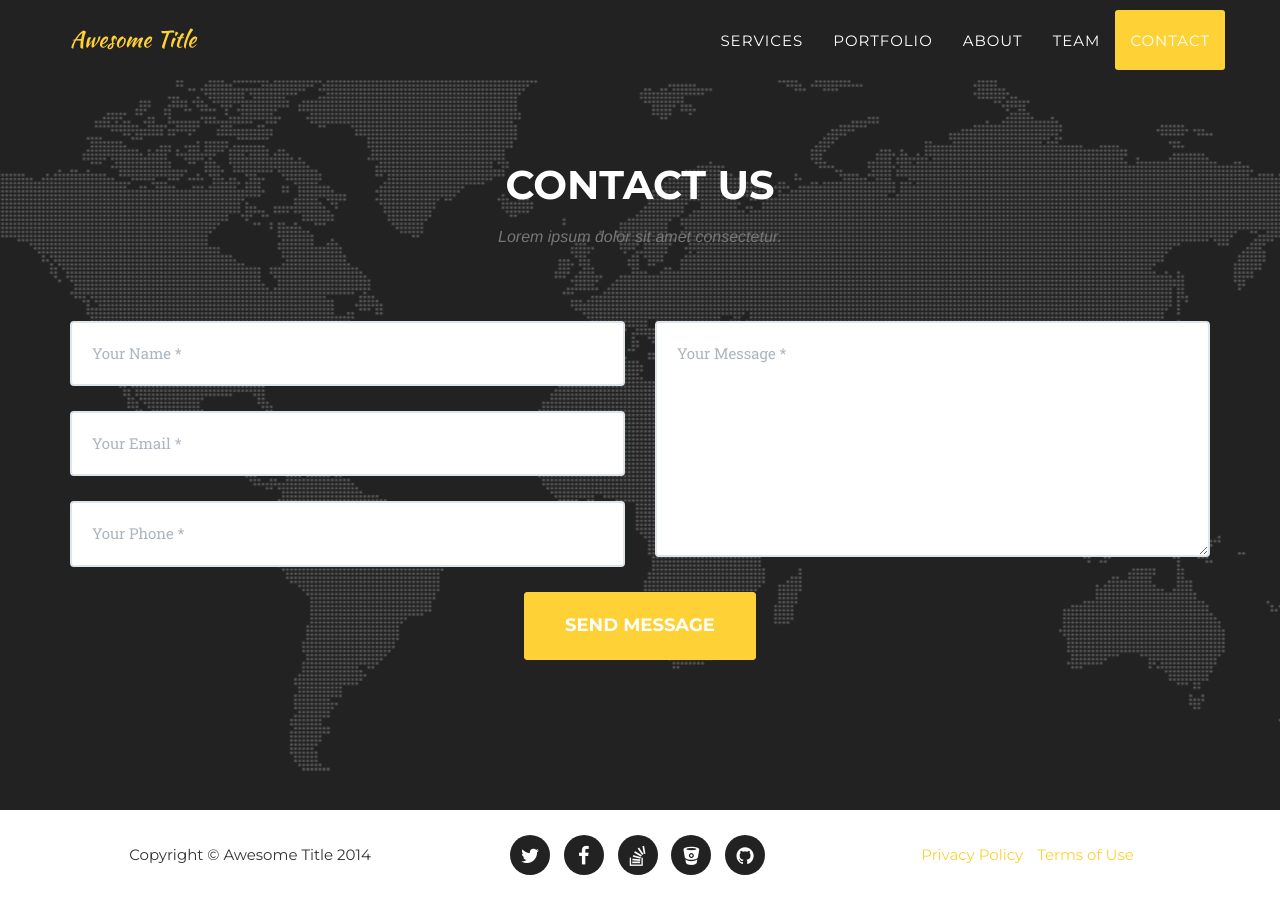
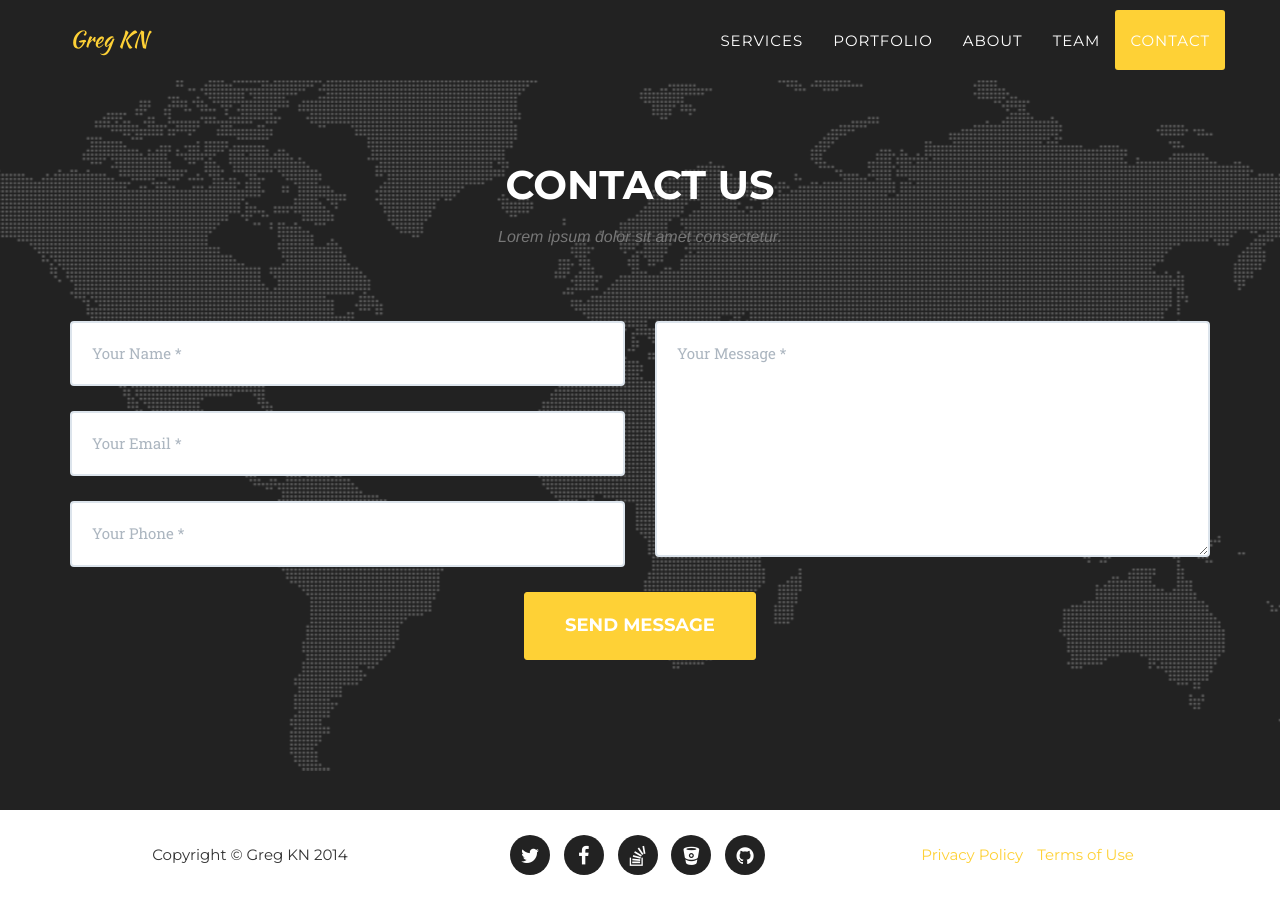
Before and after one commit to gregkn/gregkn.github.io, a Jekyll site: the page built from index.html, in a window 1280 px wide and 900 px high, scrolled down 5636 px. Built offline with Jekyll 4.4.1, drawn with Linux system fonts in a browser that asks for light colours; some web fonts are replaced.

Commit message:
Added name to test

```diff
--- a/_config.yml
+++ b/_config.yml
@@ -2,8 +2,8 @@ url: http://gregkn.github.io/
 baseurl: ""
 
 # Site settings
-title: Awesome Title
-email: your-email@domain.com
+title: Greg KN
+email: greg@gregkn.com
 description: "Write an awesome description for your new site here. You can edit this line in _config.yml. It will appear in your document head meta (for Google search results) and in your feed.xml site description."
 
 # Color settings (hex-codes without the leading hash-tag)
```
